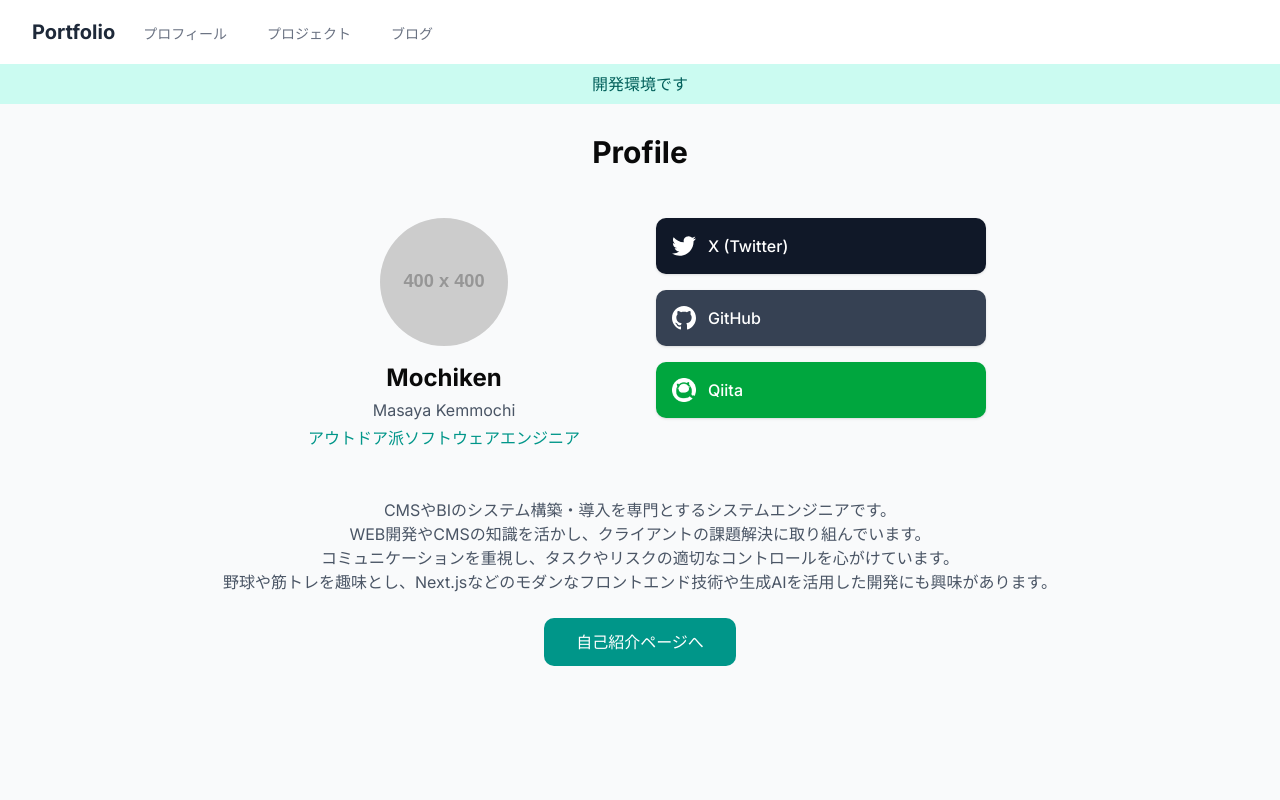
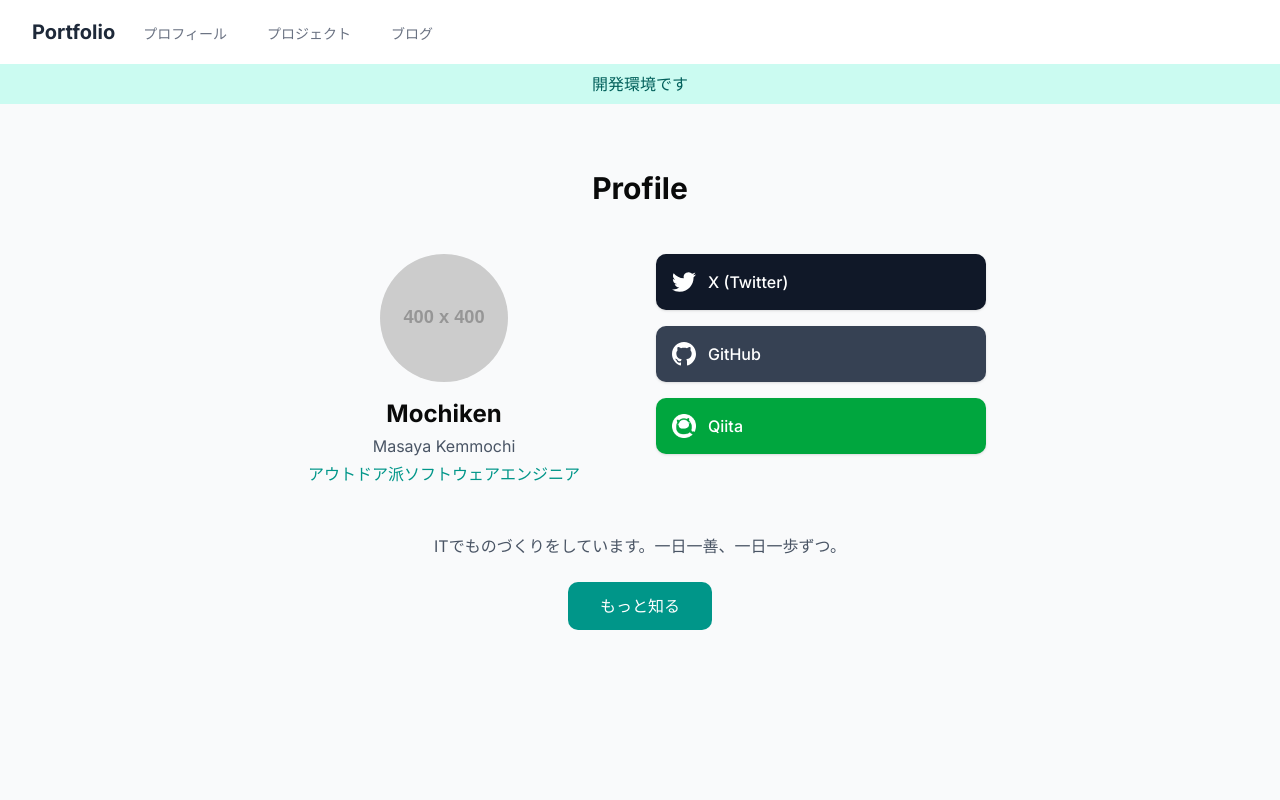
Before and after one commit to nekihcom/portfolio, a Next.js app: page / in a window 1280 px wide. Shown: the top 800 px of the page. Built offline with nearby package versions, Linux system fonts and the light colour scheme.

Commit message:
✨: ブログとプロジェクトのカードにホバーアニメーションを追加

```diff
--- a/src/components/sections/Blog.tsx
+++ b/src/components/sections/Blog.tsx
@@ -21,7 +21,7 @@ export const Blog = () => {
               whileInView={{ opacity: 1, y: 0 }}
               viewport={{ once: true }}
               transition={{ duration: 0.5, delay: index * 0.1 }}
-              className="bg-white rounded-lg shadow-md overflow-hidden"
+              className="bg-white rounded-lg shadow-md overflow-hidden transition-all duration-300 hover:shadow-lg hover:-translate-y-1"
             >
               <div className="aspect-video relative">
                 <Image
--- a/src/components/sections/Contact.tsx
+++ b/src/components/sections/Contact.tsx
@@ -27,7 +27,7 @@ export const Contact = () => {
             whileHover={{ scale: 1.05 }}
             whileTap={{ scale: 0.95 }}
           >
-            お問い合わせフォーム
+            ちょっとしたことでもご相談ください
           </motion.a>
         </motion.div>
       </Container>
--- a/src/components/sections/Profile.tsx
+++ b/src/components/sections/Profile.tsx
@@ -110,7 +110,7 @@ export const Profile = () => {
             href="/about"
             className="inline-block px-8 py-3 bg-teal-600 text-white rounded-lg hover:bg-teal-700 transition-colors"
           >
-            自己紹介ページへ
+            もっと知る
           </Link>
         </motion.div>
       </Container>
--- a/src/components/sections/Projects.tsx
+++ b/src/components/sections/Projects.tsx
@@ -26,7 +26,7 @@ export function Projects() {
               whileInView={{ opacity: 1, y: 0 }}
               viewport={{ once: true }}
               transition={{ duration: 0.5, delay: index * 0.1 }}
-              className="bg-white rounded-lg shadow-md overflow-hidden"
+              className="bg-white rounded-lg shadow-md overflow-hidden transition-all duration-300 hover:shadow-lg hover:-translate-y-1"
             >
               <div className="aspect-video relative">
                 <Image
--- a/src/data/profile.ts
+++ b/src/data/profile.ts
@@ -12,7 +12,7 @@ export const profileData = {
   fullName: "Masaya Kemmochi",
   title: "アウトドア派ソフトウェアエンジニア",
   image: getPlaceholderImageUrl(imageSizes.profile.width, imageSizes.profile.height),
-  description: "CMSやBIのシステム構築・導入を専門とするシステムエンジニアです。<br />WEB開発やCMSの知識を活かし、クライアントの課題解決に取り組んでいます。<br />コミュニケーションを重視し、タスクやリスクの適切なコントロールを心がけています。<br />野球や筋トレを趣味とし、Next.jsなどのモダンなフロントエンド技術や生成AIを活用した開発にも興味があります。",
+  description: "ITでものづくりをしています。一日一善、一日一歩ずつ。",
   socialLinks: [
     {
       name: "X (Twitter)",
```
Also changed, not shown: 1 other file (tests, documents, lock files or other folders).
